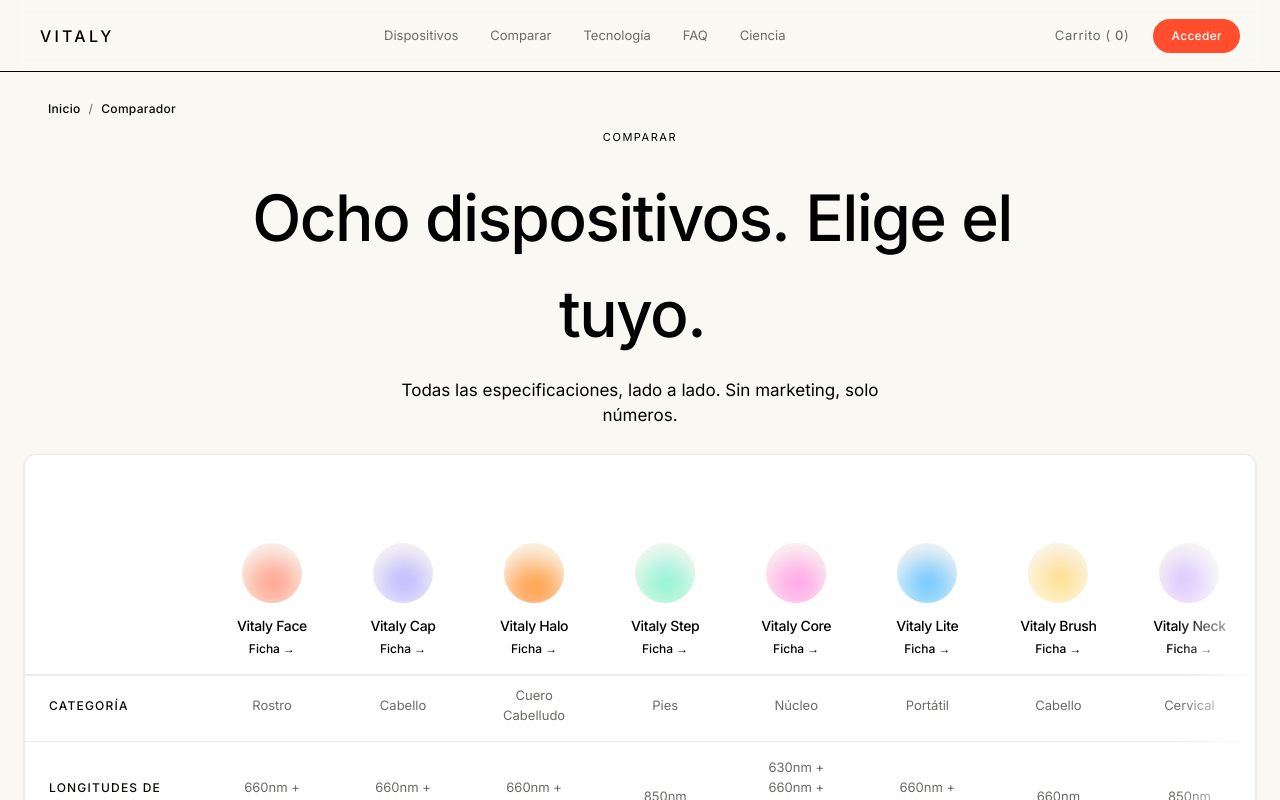
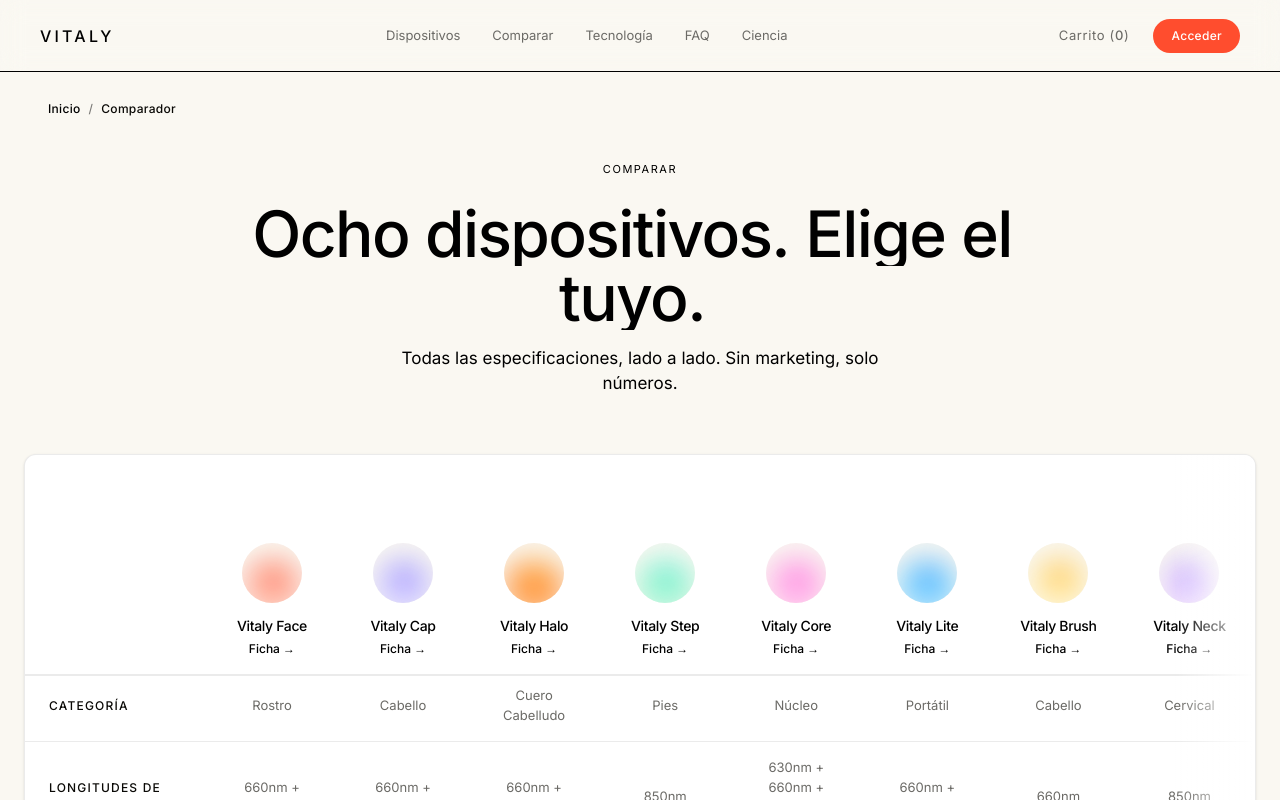
Before and after one commit to AlexJoubert22/DropShippingEEFIT, a React (Vite) app: page /comparador in a window 1280 px wide. Shown: the top 800 px of the page. Built offline with nearby package versions, Linux system fonts and the light colour scheme.

Commit message:
fix(ui): Adjust spacing and import Link for FAQ
Refines UI elements by adjusting padding on the cart item count and importing `Link` into the FAQ page.

```diff
--- a/src/components/Nav.tsx
+++ b/src/components/Nav.tsx
@@ -43,11 +43,11 @@
           onClick={() => setIsDrawerOpen(true)}
           className="text-secondary hover:text-primary transition-colors cursor-pointer tracking-wider flex items-center"
         >
-          <span className="mr-1">Carrito (</span>
+          <span>Carrito (</span>
           <motion.span
             animate={bounce ? { scale: [1, 1.3, 1], color: ['var(--theme-color-accent)', 'var(--theme-color-accent)', 'currentColor'] } : { scale: 1, color: 'currentColor' }}
             transition={{ duration: 0.6, ease: [0.68, -0.55, 0.27, 1.55] }}
-            className="inline-block font-medium"
+            className="inline-block font-medium px-0 mx-0"
           >
             {totalItems}
           </motion.span>
--- a/src/pages/ComparatorPage.tsx
+++ b/src/pages/ComparatorPage.tsx
@@ -33,7 +33,7 @@
       {/* HERO */}
       <section className="h-[40vh] min-h-[350px] flex flex-col items-center justify-center text-center px-4 relative mt-8">
         <motion.div initial={{ opacity: 0, y: 20 }} animate={{ opacity: 1, y: 0 }} transition={{ duration: 0.6 }} className="eyebrow mb-6">COMPARAR</motion.div>
-        <SplitText text="Ocho dispositivos. Elige el tuyo." as="h1" className="text-[clamp(44px,5vw,72px)] font-medium tracking-tight mb-4 justify-center max-w-[900px] [text-wrap:balance]" />
+        <SplitText text="Ocho dispositivos. Elige el tuyo." as="h1" className="text-[clamp(44px,5vw,72px)] font-medium tracking-tight leading-none mx-auto mb-4 justify-center max-w-[900px] [text-wrap:balance]" />
         <motion.p initial={{ opacity: 0 }} animate={{ opacity: 1 }} transition={{ delay: 0.4, duration: 0.8 }} className="text-[17px] text-[var(--theme-color-secondary)] max-w-[520px]">
           Todas las especificaciones, lado a lado. Sin marketing, solo números.
         </motion.p>
--- a/src/pages/FaqPage.tsx
+++ b/src/pages/FaqPage.tsx
@@ -1,4 +1,5 @@
 import React, { useState } from 'react';
+import { Link } from 'react-router-dom';
 import { motion, AnimatePresence } from 'motion/react';
 import { faqs } from '../data/faqs';
 import { SplitText, cn, MagneticButton } from '../components/Shared';
```
